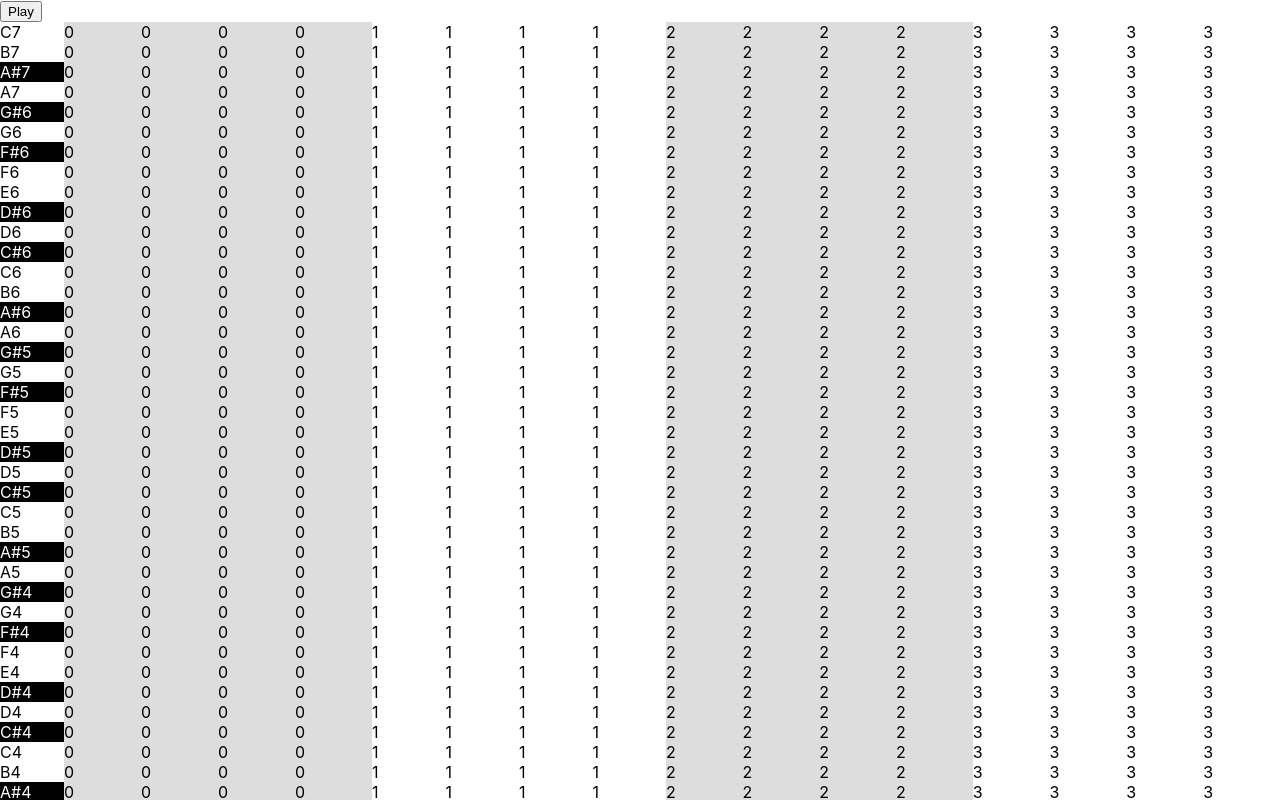
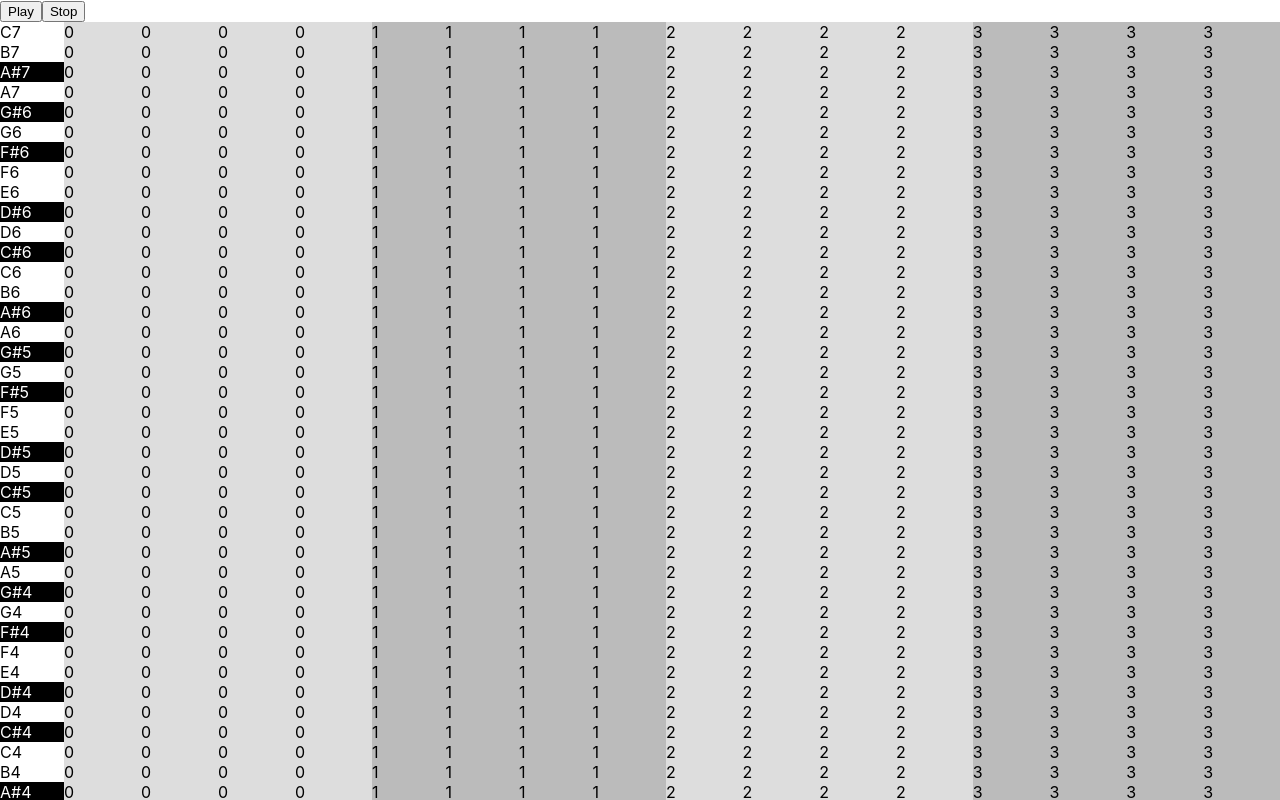
Before and after one commit to fitzgeraldkd/piano-roll, a React (Create React App) app: page / in a window 1280 px wide. Shown: the top 800 px of the page. Built offline with nearby package versions, Linux system fonts and the light colour scheme.

Commit message:
Start looping feature

```diff
--- a/src/App.tsx
+++ b/src/App.tsx
@@ -5,9 +5,8 @@ import Controls from './views/Controls/Controls';
 import PianoRoll from './views/PianoRoll/PianoRoll';
 
 function App() {
-
-  const [bpm, setBpm] = useState(120);
   const [sequence, setSequence] = useState<SequencedNote[]>([]);
+  const [intervalId, setIntervalId] = useState<NodeJS.Timer>();
 
   const billieJean: SequencedNote[] = [
     {note: 'F#', octave: 3, start: 0},
@@ -24,8 +23,11 @@ function App() {
     setSequence(billieJean);
   }, []);
 
-  const handlePlaySequence = () => {
-    playSequence(sequence);
+  const handlePlaySequence = (loop: boolean, bpm: number) => {
+    const newIntervalId = playSequence(sequence, bpm, loop);
+    if (newIntervalId) {
+      setIntervalId(newIntervalId)
+    }
   };
 
   return (
--- a/src/components/Grid/Grid.styles.tsx
+++ b/src/components/Grid/Grid.styles.tsx
@@ -12,6 +12,10 @@ export default styled.div<GridStyleProps>`
     background-color: #ddd;
   }
 
+  .beat-odd {
+    background-color: #bbb;
+  }
+
   .cell-active {
     background-color: lime;
   }
--- a/src/components/Grid/Grid.tsx
+++ b/src/components/Grid/Grid.tsx
@@ -27,8 +27,6 @@ function Grid({ keys, notes, startingNote, startingOctave, sequence, styledProps
         // for (const subbeat of subbeats) {
         subbeats.forEach((subbeat, index) => {
           const inSequence = memoizedSequence[`${thisNote}${thisOctave}`] || [];
-          console.log(memoizedSequence);
-          console.log(inSequence);
           const classNames: string[] = [];
           classNames.push((beat % 2 === 0) ? 'beat-even' : 'beat-odd');
           classNames.push(`subbeat-${subbeat}`);
--- a/src/utils/audio.tsx
+++ b/src/utils/audio.tsx
@@ -11,10 +11,19 @@ export function playNote(noteObj: NoteObj, start=0, duration=0.125, bpm=120) {
   oscillator.stop(beatToTime(start + duration, bpm));
 }
 
-export function playSequence(sequence: SequencedNote[], bpm=120) {
-  for (const note of sequence) {
-    playNote(note, note.start)
+export function playSequence(sequence: SequencedNote[], bpm=120, loop=false) {
+  const startSequence = () => {
+    for (const note of sequence) {
+      playNote(note, note.start);
+    }
+  };
+
+  if (loop) {
+    console.log('test');
+    return setInterval(startSequence, beatToTime(4, bpm));
   }
+  startSequence();
+
 }
 
 export function noteToFreq(noteObj: NoteObj) {
--- a/src/views/Controls/Controls.tsx
+++ b/src/views/Controls/Controls.tsx
@@ -1,13 +1,23 @@
-import React from 'react';
+import React, { useState } from 'react';
 
 interface ControlsProps {
   handlePlaySequence: Function;
 }
 
 function Controls({ handlePlaySequence }: ControlsProps) {
+  const [loop, setLoop] = useState(false);
+  const [bpm, setBpm] = useState(120);
+
+  const handleSetLoop = (e: React.ChangeEvent<HTMLInputElement>) => {
+    setLoop(e.target.checked);
+  };
+
   return (
     <div>
-      <button onClick={() => handlePlaySequence()}>Play</button>
+      {/* <label htmlFor='loop'>Loop?</label> */}
+      {/* <input id='loop' type='checkbox' checked={loop} onChange={handleSetLoop} /> */}
+      <button onClick={() => handlePlaySequence(loop, bpm)}>Play</button>
+      <button onClick={() => {}}>Stop</button>
     </div>
   );
 }
```
